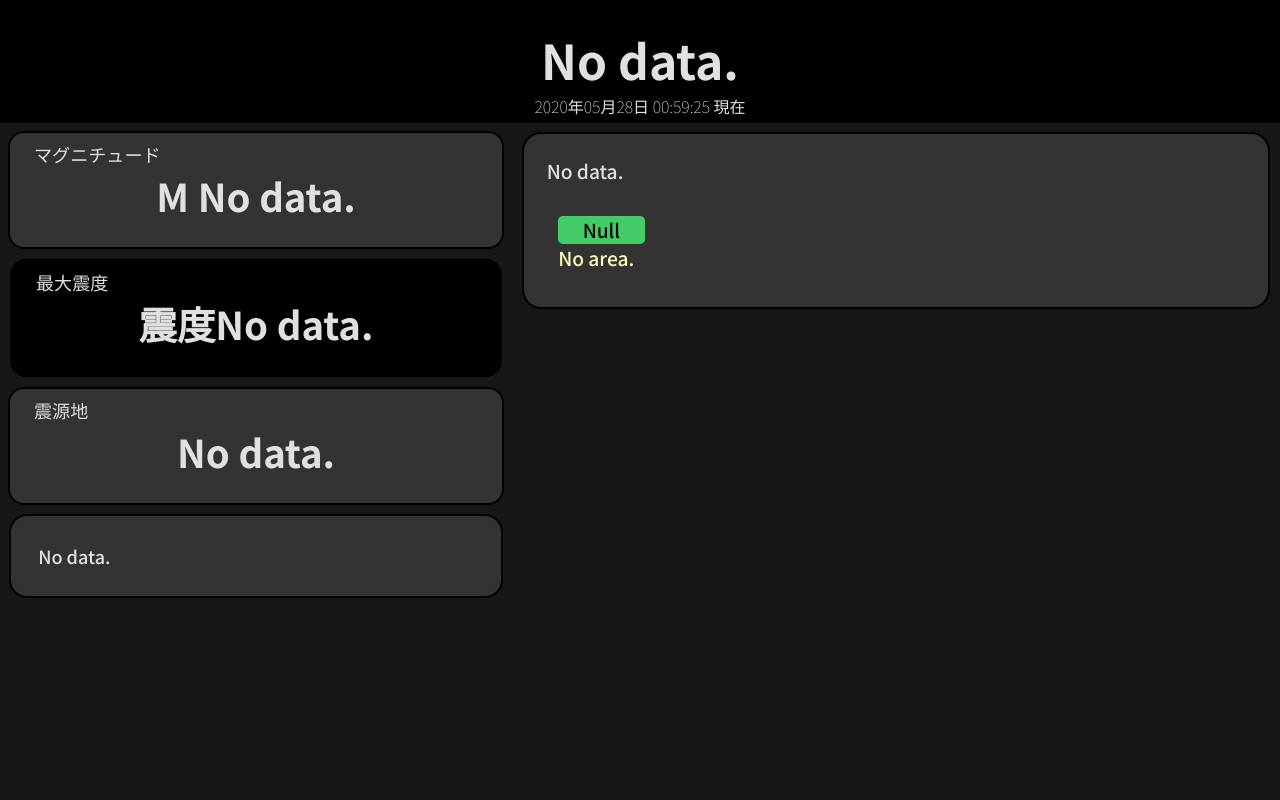
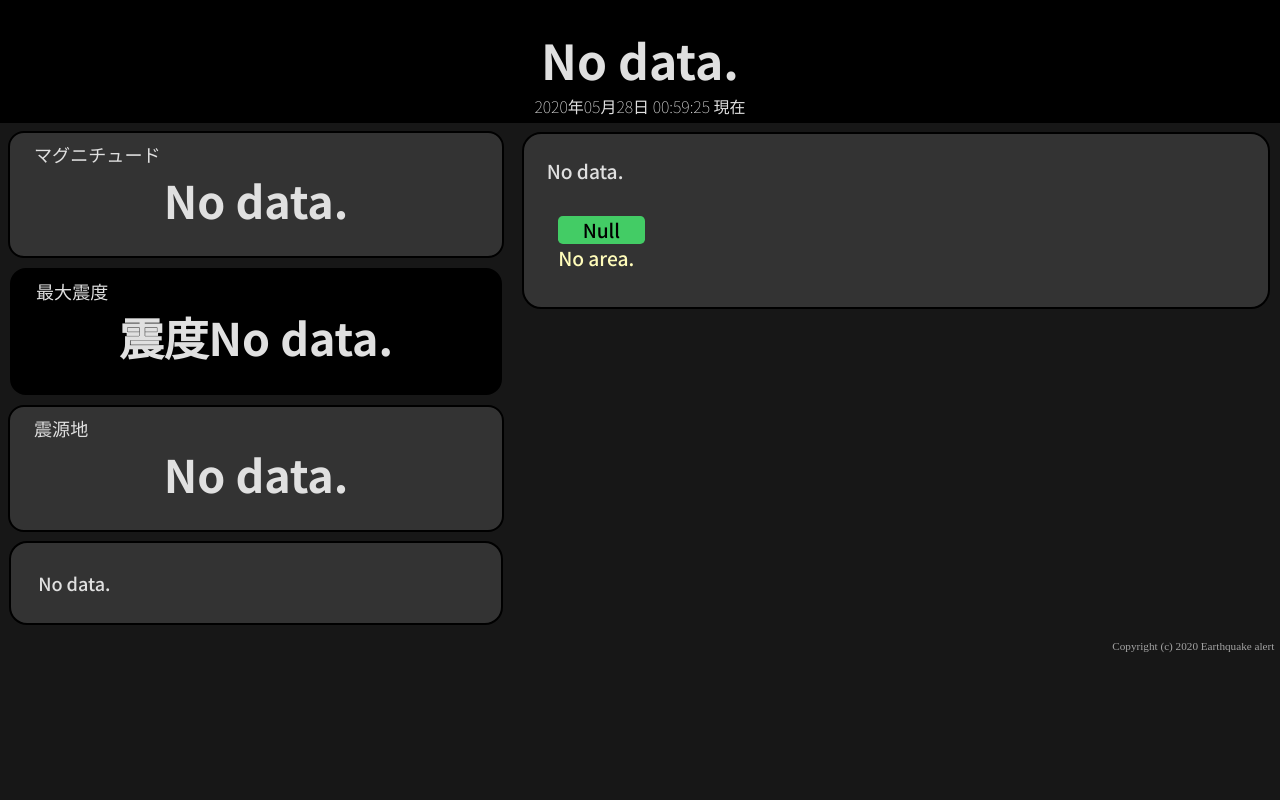
Before and after one commit to earthquake-alert/template-conversion, a Flask app: page /template in a window 1280 px wide. Run offline with Flask 2, Linux system fonts and the light colour scheme.

Commit message:
footerにコピーライトを追加

```diff
--- a/src/static/css/style.css
+++ b/src/static/css/style.css
@@ -1,3 +1,6 @@
+html {
+    height: 100%;
+}
 body {
     background-color: #171717;
     margin: 0 0 0 0;
@@ -98,7 +101,7 @@
 
 .contents {
     text-align: center;
-    font-size: 2.4em;
+    font-size: 2.8em;
     font-weight: 700;
     font-family: 'Noto Sans JP', sans-serif;
 }
@@ -120,6 +123,15 @@
     font-size: 1.13em;
     font-weight: 500;
     font-family: 'Noto Sans JP', sans-serif;
+}
+
+footer {
+    text-align: right;
+    font-size: 0.7em;
+    color: #a3a3a3;
+    padding: 0.5em;
+    margin: 0 0 0 0;
+    clear: left;
 }
 
 /*
--- a/src/templates/index.html
+++ b/src/templates/index.html
@@ -27,7 +27,7 @@
             {% endif %}
             <div class="magnitude {{ seismic }}">
                 <div class="comment">マグニチュード</div>
-                <div class="contents">M {{ magnitude }}</div>
+                <div class="contents">{{ magnitude }}</div>
             </div>
             <div class="max-seismic-intensity fill {{ seismic }}">
                 <div class="comment">最大震度</div>
@@ -60,7 +60,9 @@
             </div>
         </div>
     </main>
-    <footer></footer>
+    <footer>
+        Copyright (c) 2020 Earthquake alert
+    </footer>
 </body>
 
 </html>
--- a/src/templates/index_report.html
+++ b/src/templates/index_report.html
@@ -52,7 +52,9 @@
             </div>
         </div>
     </main>
-    <footer></footer>
+    <footer>
+        Copyright (c) 2020 Earthquake alert
+    </footer>
 </body>
 
 </html>
```
